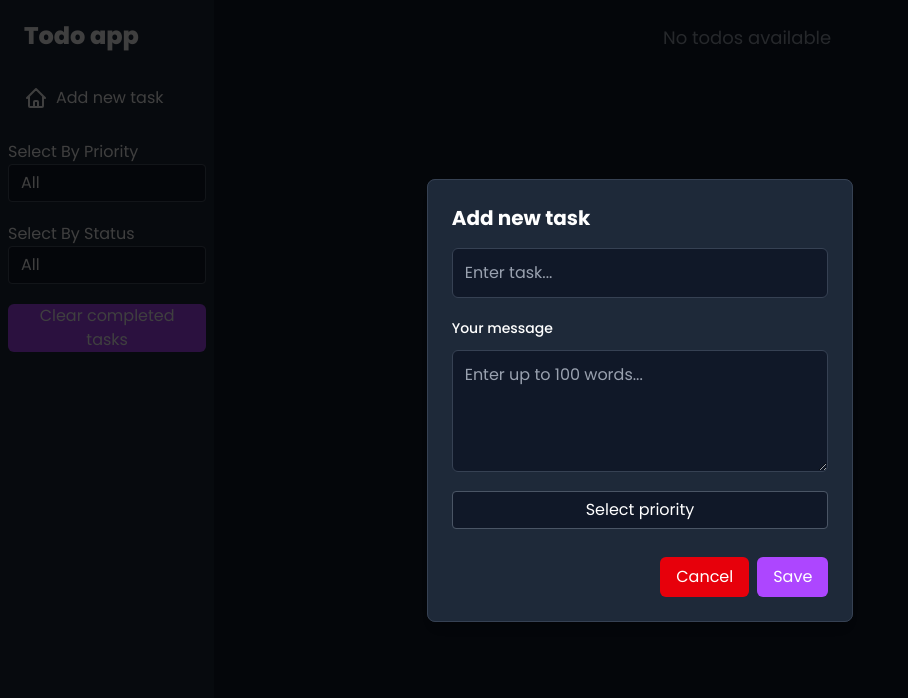
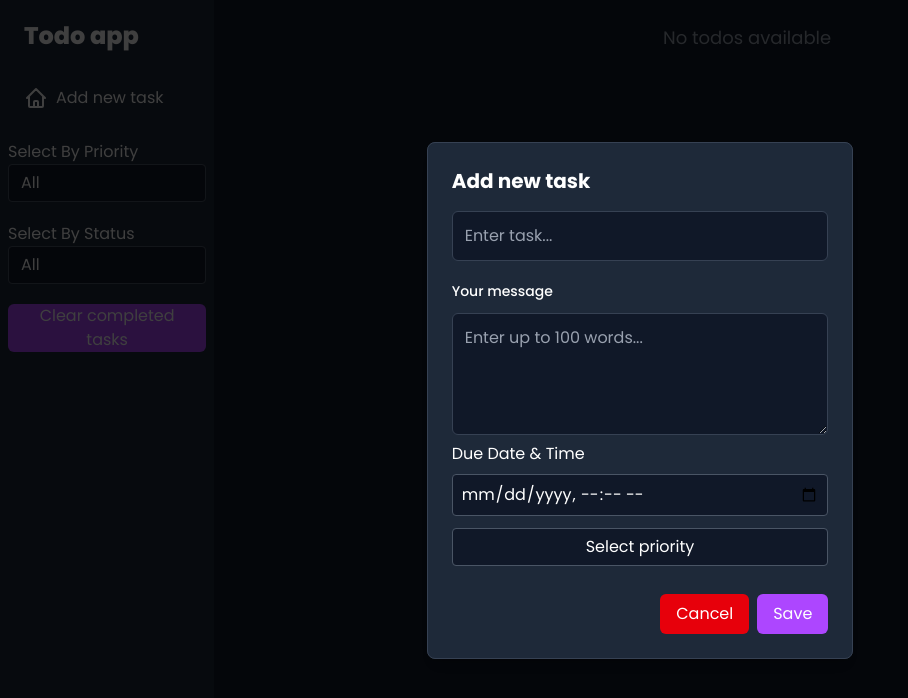
Before and after one commit to MuhammadAdan2003/react-app, a React (Vite) app: page / in a window 1280 px wide. Both pictures are taken after a click on the button "Add new task". Shown: the top 698 px of the page, without its empty margins (0-908 px from the left). Built offline with nearby package versions, Linux system fonts and the light colour scheme.

Commit message:
Date added on tasks

```diff
--- a/src/components/Single.jsx
+++ b/src/components/Single.jsx
@@ -89,6 +89,7 @@ const Single = () => {
                     >
                         <div>
                             <div className="flex justify-between items-center">
+                                {/* <p className="text-sm text-red-500">This task is now overdue.</p> */}
                                 <h2 className="text-xl font-semibold mb-2 text-gray-100">
                                     {item.todo}
                                 </h2>
@@ -128,6 +129,7 @@ const Single = () => {
                         </div>
                         <p className="mt-5 flex gap-2 items-center"><input onChange={(e) => { Taskstatus(e) }} checked={item.isCompleted} id={item.id} className="h-5 w-5" type="checkbox" /><span className={`text-[12px] text-white text-xs font-[10px] px-3 py-1 rounded-full
                             ${item.isCompleted ? "bg-[#00c95187]" : "bg-[#ff0523bf]"}`}>{item.isCompleted ? "Completed" : "Incompleted"}</span></p>
+                        <p className="mt-4">Due Date: {item.date}</p>
                     </div>
                 ))
             ) : (
--- a/src/components/UserProvider.jsx
+++ b/src/components/UserProvider.jsx
@@ -2,6 +2,9 @@ import React, { useState } from 'react';
 import UserContext from './UserContext';
 
 const UserProvider = ({ children }) => {
+    const [checkDate, setCheckDate] = useState(false)
+    const [date, setDate] = useState("")
+    const [dateVal, setDateVal] = useState("")
     const [Completed, setCompleted] = useState(false)
     const [statusTask, setstatusTask] = useState("")
     const [check, setcheck] = useState("")
@@ -54,7 +57,13 @@ const UserProvider = ({ children }) => {
             local,
             setLocal,
             Completed,
-            setCompleted
+            setCompleted,
+            dateVal,
+            setDateVal,
+            date,
+            setDate,
+            checkDate,
+            setCheckDate
         }}>
             {children}
             {/* <App /> */}
--- a/src/components/modal.jsx
+++ b/src/components/modal.jsx
@@ -19,7 +19,11 @@ const Modal = () => {
         editID,
         seteditID,
         matched,
-        setmatched
+        setmatched,
+        dateVal,
+        setDateVal,
+        checkDate,
+        setCheckDate
     } = useContext(UserProvider);
 
     const handleDes = (e) => {
@@ -38,6 +42,34 @@ const Modal = () => {
         setTodo(e.target.value);
     };
 
+    const handleDate = (e) => {
+        const now = new Date()
+        const myDate = new Date(e.target.value)
+
+        if (myDate < now) {
+            setCheckDate(false)
+            console.log("past");
+            alert("cant add past date")
+            setDateVal("")
+            return;
+        }
+
+        else if (myDate == now) {
+            console.log("now");
+        }
+
+        else {
+            setCheckDate(true)
+            console.log("future");
+            setDateVal(e.target.value)
+        }
+
+    }
+
+    useEffect(() => {
+        console.log(checkDate);
+    }, [checkDate])
+
     const handleAdd = () => {
         if (todo === "" || priority === "") {
             alert("Task cannot be empty");
@@ -46,12 +78,12 @@ const Modal = () => {
 
         const newTodos = todos.map(task =>
             task.id === matched
-                ? { ...task, todo, priority, description: des }
+                ? { ...task, todo, priority, description: des, date: dateVal }
                 : task
         );
 
         if (!todos.some(task => task.id === matched)) {
-            newTodos.push({ id: uuidv4(), todo, isCompleted: false, priority, description: des });
+            newTodos.push({ id: uuidv4(), todo, isCompleted: false, priority, description: des, date: dateVal });
         }
 
         setTodos(newTodos);
@@ -70,6 +102,7 @@ const Modal = () => {
         setPriority("");
         setdes("");
     };
+
 
     return (
         <>
@@ -106,7 +139,16 @@ const Modal = () => {
                             className="w-full p-3 rounded-md bg-gray-900 text-white placeholder-gray-400 border border-gray-700 focus:ring-2 focus:ring-purple-500 focus:border-purple-500 outline-none"
                             placeholder="Enter up to 100 words..."
                         ></textarea>
-
+                        <div className="flex flex-col">
+                            <label className="text-white" htmlFor="">Due Date & Time</label>
+                            <input
+                                type="datetime-local"
+                                value={dateVal}
+                                onChange={(e) => { handleDate(e) }}
+                                id="date"
+                                className="mt-2 cursor-pointer rounded p-2 bg-gray-900 text-white border border-gray-600 focus:outline-none focus:ring-2 focus:ring-purple-500"
+                            />
+                        </div>
                         <SelectDropdown onChange={handlePriority} />
                         <div className="mt-4 flex justify-end space-x-2">
                             <button
```
Also changed, not shown: data.json (added, +9 -0 lines).
